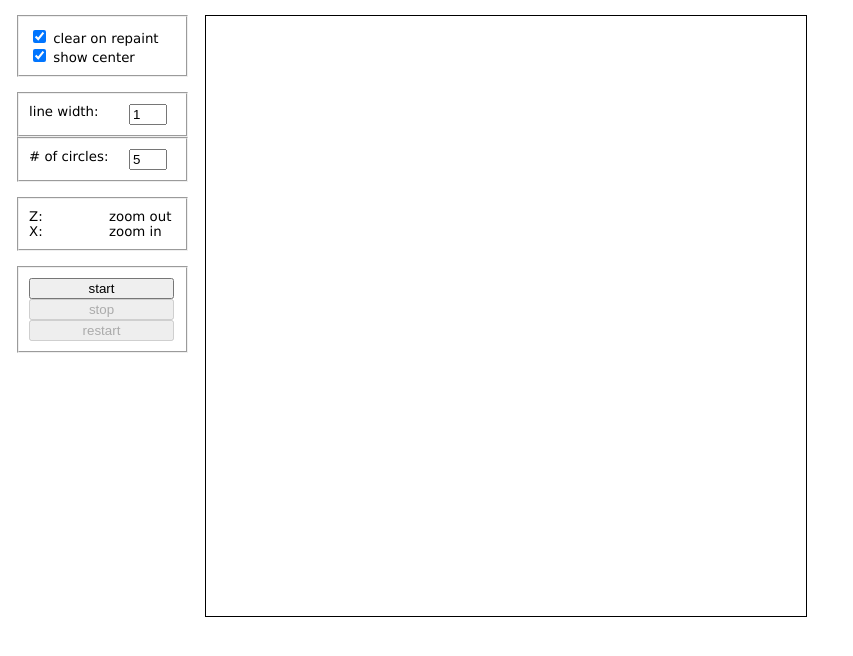
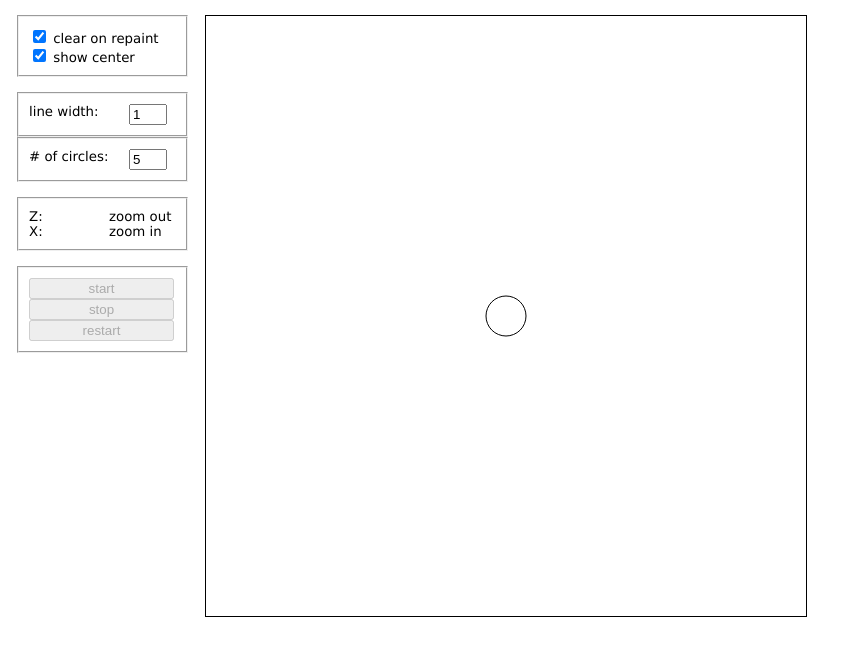
Before and after one commit to crisstanza/circles, a plain HTML site: page index.html in a window 1280 px wide. Both pictures are taken after a click on the button "start". Shown: the whole page, without its empty margins (0-853 px from the left). Drawn offline with Linux system fonts and the light colour scheme.

Commit message:
Event handling and first drawing draft; ignore file

```diff
--- a/index.html
+++ b/index.html
@@ -36,8 +36,5 @@
 
 		<canvas width="600" height="600"></canvas>
 
-		<div class="my-legend">
-		</div>
-
 	</body>
 </html>
--- a/js/Main.js
+++ b/js/Main.js
@@ -1,18 +1,31 @@
-function Main(canvasId) {
+function Main() {
+
 	Main.MAIN_DELAY = 1000 / 60;
 	Main._Z = 90;
 	Main._X = 88;
+
 	this.mainLoop = null;
 	this.canvas = document.querySelector('canvas');
-	this.scale = 1;
+
 	{
+		this.scale = 1;
 		this.clearOnRepaint = true;
 		this.showCenter = true;
 	}
+
+	(function(instance) {
+
+		btStart = document.getElementById('bt-start');
+		btStart.disabled = false;
+		btStart.addEventListener('click', function(evt) { this.disabled = true; instance.start(); }, true);
+
+		window.addEventListener('keydown', function(evt) { instance.doKeyDown(evt); }, true);
+
+	})(this);
+
 }
 
 Main.prototype.refresh = function() {
-	this.test();
 	this.checkControl();
 	var canvas = this.canvas;
 	var context = canvas.getContext('2d');
@@ -21,6 +34,17 @@ Main.prototype.refresh = function() {
 };
 
 Main.prototype.draw = function() {
+	var canvas = this.canvas;
+	var left = Math.round(canvas.width / 2);
+	var top = Math.round(canvas.height / 2);
+	var context = canvas.getContext('2d');
+	context.save();
+	context.lineWidth = 1;
+	context.beginPath();
+	context.arc(left, top, 20, 0, 2*Math.PI, false);
+	context.strokeStyle = 'black';
+	context.stroke();
+	context.restore();
 };
 
 Main.prototype.checkControl = function() {
@@ -54,11 +78,3 @@ Main.prototype.doKeyDown = function(evt) {
 		evt.preventDefault();
 	}
 }
-
-Main.prototype.doKeyUp = function(evt) {
-	var key = evt.keyCode;
-}
-
-Main.prototype.test = function() {
-	console.log(this);
-};
--- a/js/js.js
+++ b/js/js.js
@@ -4,10 +4,6 @@
 
 	function init() {
 		main = new Main();
-		main.start();
-		main.test();
-		window.addEventListener('keydown', function(evt) { main.doKeyDown(evt); }, true);
-		window.addEventListener('keyup', function(evt) { main.doKeyUp(evt); }, true);
 	}
 
 	window.addEventListener('load', init, false);
```
Also changed, not shown: 2 other files.
